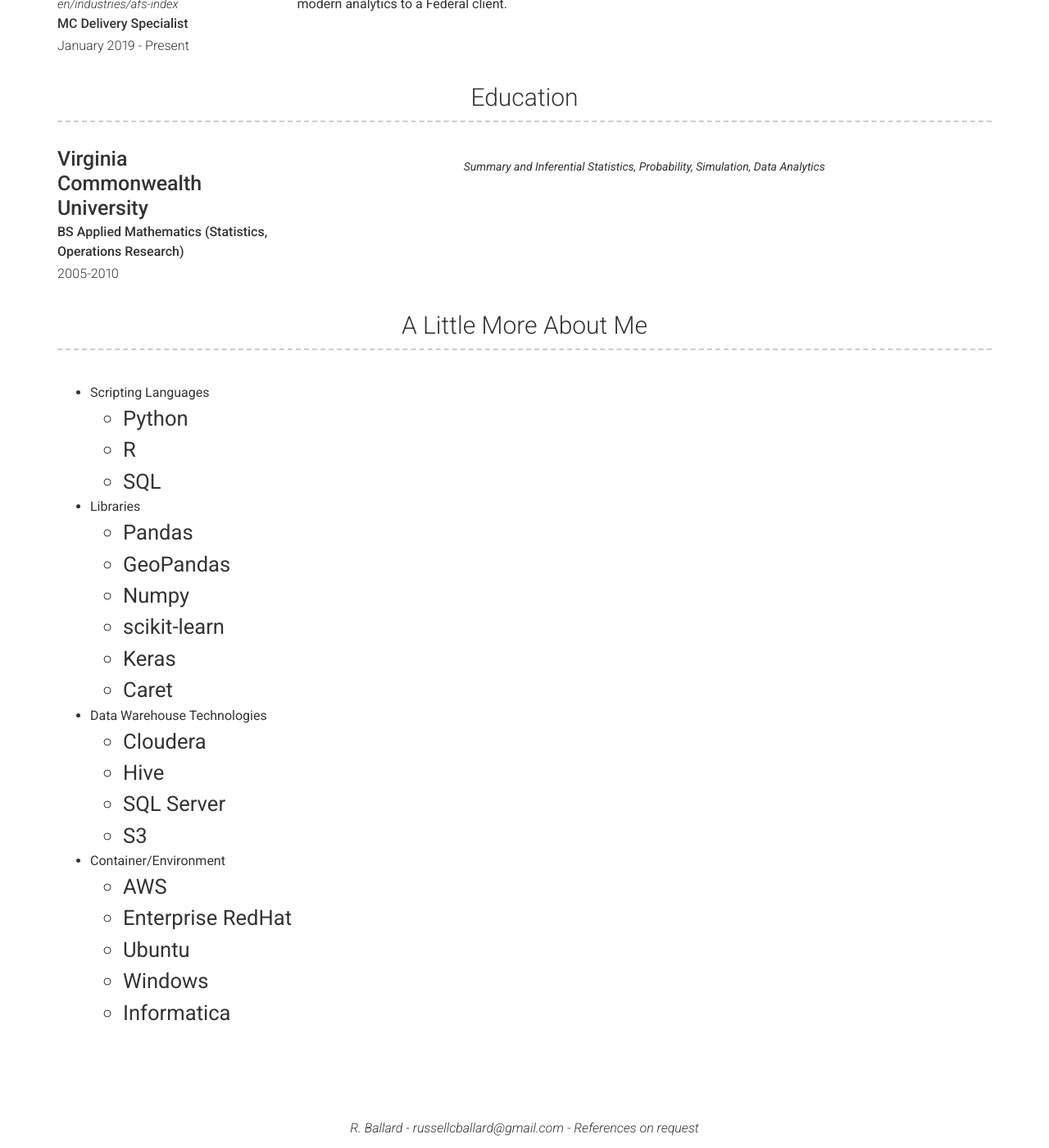
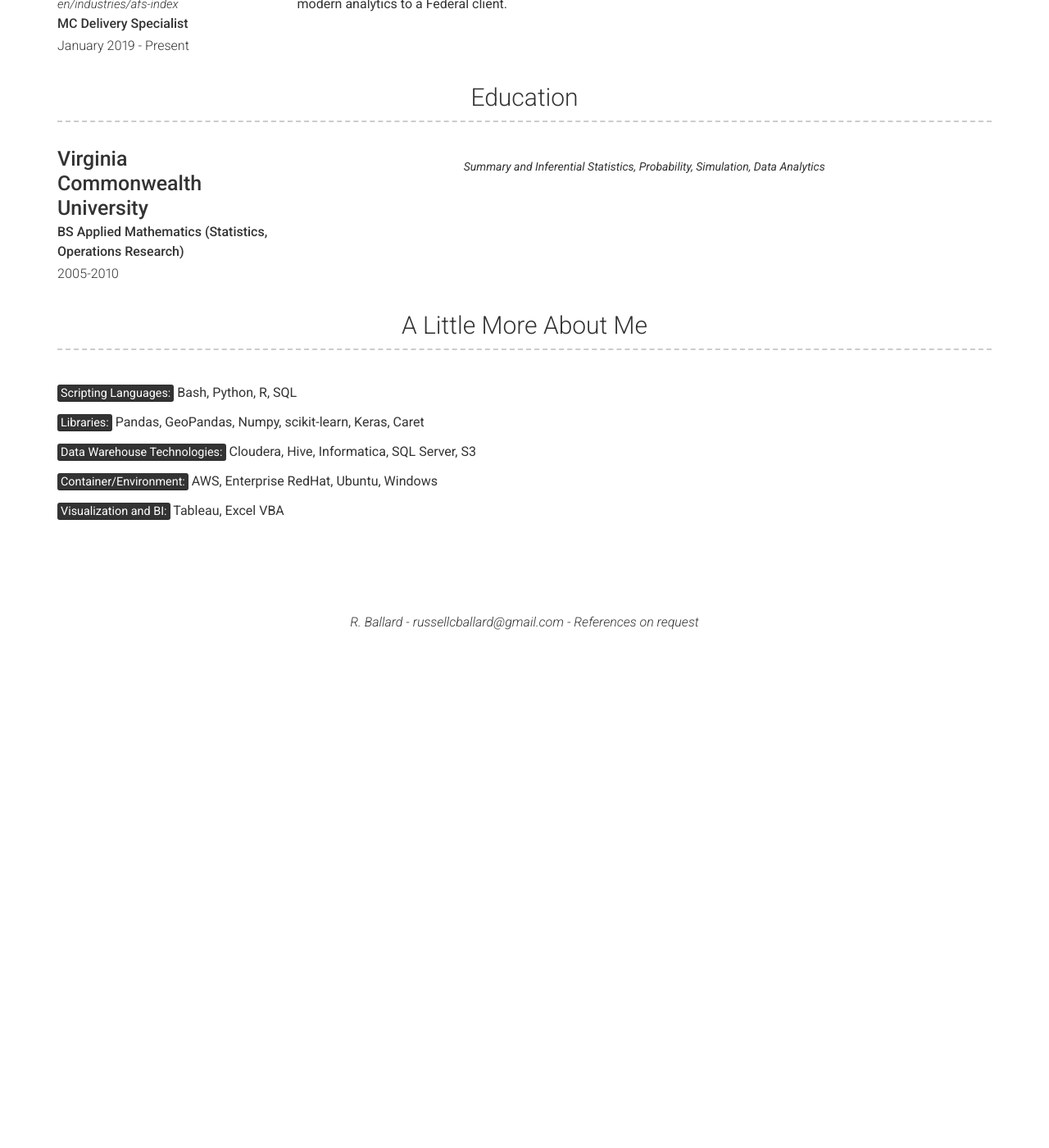
Before and after one commit to r-ballard/r-ballard.github.io, a Jekyll site: the page built from index.md, in a window 1280 px wide and 1400 px high, scrolled down 982 px. Shown: the whole window at 82% size. Built offline with Jekyll 4.4.1, drawn with Linux system fonts in a browser that asks for light colours; nearby versions of some CDN libraries; after the commit the page ends 1765 px from its top, so only the background shows below that.

Commit message:
Format Skills

```diff
--- a/_config.yml
+++ b/_config.yml
@@ -50,31 +50,15 @@ about_content: | # this will include new lines to allow paragraphs
 # More Section
 # more_title: A Little More About Me #(Use this to override about more section title)
 more_content: | # this will include new lines to allow paragraphs
-  - Scripting Languages
-    - Python
-    - R
-    - SQL
+  <mark>Scripting Languages:</mark> Bash, Python, R, SQL
 
-  - Libraries
-    - Pandas
-    - GeoPandas
-    - Numpy
-    - scikit-learn
-    - Keras
-    - Caret
+  <mark>Libraries:</mark> Pandas, GeoPandas, Numpy, scikit-learn, Keras, Caret
 
-  - Data Warehouse Technologies
-    - Cloudera
-    - Hive
-    - SQL Server
-    - S3
+  <mark>Data Warehouse Technologies:</mark> Cloudera, Hive, Informatica, SQL Server, S3
 
-  - Container/Environment
-    - AWS
-    - Enterprise RedHat
-    - Ubuntu
-    - Windows
-    - Informatica
+  <mark>Container/Environment:</mark> AWS, Enterprise RedHat, Ubuntu, Windows
+
+  <mark>Visualization and BI:</mark> Tableau, Excel VBA
 
 # Footer
 footer_show_references: true
```
